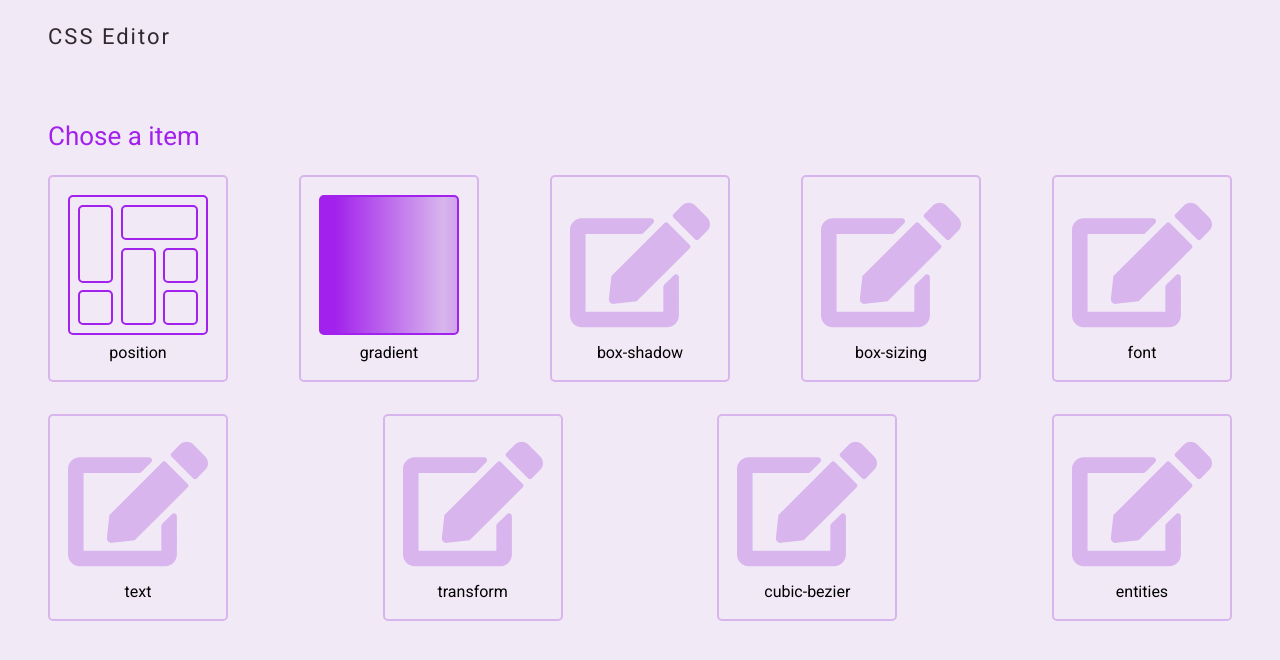
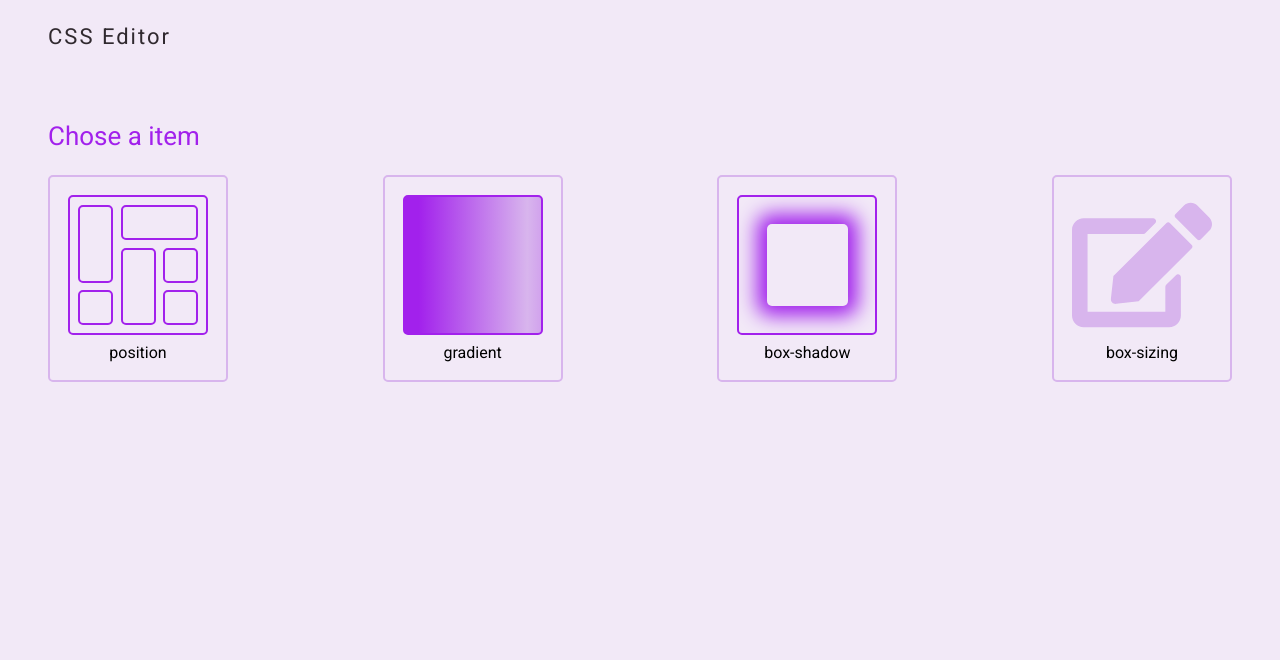
Before and after one commit to CaioOliveira793/css-editor, a Next.js app: page /properties in a window 1280 px wide. Shown: the top 660 px of the page. Built offline with nearby package versions, Linux system fonts and the light colour scheme.

Commit message:
feat: add Box Shadow animation

```diff
--- /dev/null
+++ b/src/animations/AnimationInterfaces.ts
@@ -0,0 +1,12 @@
+import { VisualElementAnimationControls } from "framer-motion";
+
+export interface AnimationHandles {
+	start: () => Promise<any>;
+	startIfNotRunning: () => Promise<void>;
+	stop: () => void;
+	subscribe: (controls: VisualElementAnimationControls<{}, {}>) => () => boolean;
+}
+
+export interface AnimationProps {
+	size: number;
+}
--- /dev/null
+++ b/src/animations/BoxShadow/index.tsx
@@ -0,0 +1,59 @@
+import React, { useRef, useContext, forwardRef, useImperativeHandle } from 'react';
+
+import { Container, Box } from './styles';
+import { AnimationHandles, AnimationProps } from '../AnimationInterfaces';
+import { useAnimation, VisualElementAnimationControls, Variants } from 'framer-motion';
+import { DefaultTheme, ThemeContext } from 'styled-components';
+
+export interface BoxShadowHandles extends AnimationHandles { }
+
+export interface BoxShadowProps extends AnimationProps { }
+
+const BoxShadow: React.ForwardRefRenderFunction<BoxShadowHandles, BoxShadowProps> = ({ size }, ref) => {
+	const theme = useContext<DefaultTheme>(ThemeContext);
+	const control = useAnimation();
+	const animationRunning = useRef<boolean>(false);
+
+	useImperativeHandle(ref, () => {
+		return {
+			start: async () => await control.start('mountBoxShadow'),
+			startIfNotRunning: async () => {
+				if (animationRunning.current) return;
+
+				animationRunning.current = true;
+				await control.start('mountBoxShadow');
+				animationRunning.current = false;
+			},
+			stop: () => control.stop(),
+			subscribe: (controls: VisualElementAnimationControls<{}, {}>) => control.subscribe(controls),
+		};
+	});
+
+	const boxShadowVariant: Variants = {
+		mountBoxShadow: {
+			scale: [1, 0.7, 1.2, 1],
+			boxShadow: [
+				`0px 0px 20px 10px ${theme.color.primary}`,
+				`0px 0px 50px 15px ${theme.color.primary}`,
+				`0px 0px 10px 5px ${theme.color.primary}`,
+				`0px 0px 20px 10px ${theme.color.primary}`
+			],
+			transition: {
+				duration: 1.2,
+				times: [0, 0.3, 0.7, 1],
+			}
+		},
+	};
+
+
+	return (
+		<Container size={size}>
+			<Box
+				animate={control}
+				variants={boxShadowVariant}
+			/>
+		</Container>
+	);
+}
+
+export default forwardRef(BoxShadow);
--- /dev/null
+++ b/src/animations/BoxShadow/styles.ts
@@ -0,0 +1,26 @@
+import styled from 'styled-components';
+import { motion } from 'framer-motion';
+
+export interface ContainerProps {
+	size: number;
+};
+
+export const Container = styled.div <ContainerProps>`
+	display: flex;
+	align-items: center;
+	justify-content: center;
+	width: ${({ size }) => size}px;
+	height: ${({ size }) => size}px;
+
+	border-radius: 5px;
+	border: ${({ theme }) => theme.color.primary} 2px solid;
+	overflow: hidden;
+`;
+
+export const Box = styled(motion.div)`
+	width: 60%;
+	height: 60%;
+
+	border-radius: 5px;
+	box-shadow: 0px 0px 20px 10px ${({ theme }) => theme.color.primary};
+`;
--- a/src/animations/Gradient/index.tsx
+++ b/src/animations/Gradient/index.tsx
@@ -1,19 +1,13 @@
 import React, { forwardRef, useContext, useImperativeHandle, useRef } from 'react';
 import { DefaultTheme, ThemeContext } from 'styled-components';
-import { useAnimation, VisualElementAnimationControls } from 'framer-motion';
+import { useAnimation, Variants, VisualElementAnimationControls } from 'framer-motion';
 
 import { Container } from './styles';
+import { AnimationHandles, AnimationProps } from '../AnimationInterfaces';
 
-export interface GradientProps {
-	size: number;
-}
+export interface GradientProps extends AnimationProps { }
 
-export interface GradientHandles {
-	start: () => Promise<any>;
-	startIfNotRunning: () => Promise<void>;
-	stop: () => void;
-	subscribe: (controls: VisualElementAnimationControls<{}, {}>) => () => boolean;
-}
+export interface GradientHandles extends AnimationHandles { }
 
 const Gradient: React.ForwardRefRenderFunction<GradientHandles, GradientProps> = ({ size }, ref) => {
 	const theme = useContext<DefaultTheme>(ThemeContext);
@@ -35,7 +29,7 @@ const Gradient: React.ForwardRefRenderFunction<GradientHandles, GradientProps> =
 		};
 	});
 
-	const gradientVariant = {
+	const gradientVariant: Variants = {
 		mountGradient: {
 			background: [
 				`linear-gradient(90deg,
@@ -65,7 +59,7 @@ const Gradient: React.ForwardRefRenderFunction<GradientHandles, GradientProps> =
 			size={size}
 			animate={control}
 			variants={gradientVariant}
-		></Container>
+		/>
 	);
 }
 
--- a/src/animations/Position/index.tsx
+++ b/src/animations/Position/index.tsx
@@ -1,18 +1,12 @@
 import React, { useImperativeHandle, forwardRef, Ref, useRef } from 'react';
-import { useAnimation, VisualElementAnimationControls } from 'framer-motion';
+import { useAnimation, Variants, VisualElementAnimationControls } from 'framer-motion';
 
+import { AnimationHandles, AnimationProps } from '../AnimationInterfaces';
 import { Container, Block, BlockProps } from './styles';
 
-export interface PositionHandles {
-	start: () => Promise<any>;
-	startIfNotRunning: () => Promise<void>;
-	stop: () => void;
-	subscribe: (controls: VisualElementAnimationControls<{}, {}>) => () => boolean;
-}
+export interface PositionHandles extends AnimationHandles { }
 
-export interface PositionProps {
-	size: number;
-}
+export interface PositionProps extends AnimationProps { }
 
 
 const Position: React.ForwardRefRenderFunction<PositionHandles, PositionProps> = ({ size }, ref) => {
@@ -35,7 +29,7 @@ const Position: React.ForwardRefRenderFunction<PositionHandles, PositionProps> =
 		};
 	});
 
-	const blockVariant = {
+	const blockVariant: Variants = {
 		mountPosition: (i: number) => ({
 			top: ['0px', '0px', `${size}px`, '0px'],
 			scale: [1, 0.5, 1, 1],
@@ -61,6 +55,7 @@ const Position: React.ForwardRefRenderFunction<PositionHandles, PositionProps> =
 		<Container size={size}>
 			{blocks.map((props, index) => (
 				<Block
+					key={index}
 					{...props}
 					animate={control}
 					variants={blockVariant}
--- a/src/animations/Position/styles.ts
+++ b/src/animations/Position/styles.ts
@@ -12,7 +12,7 @@ export interface BlockProps {
 }
 
 
-export const Container = styled(motion.div) <ContainerProps>`
+export const Container = styled.div <ContainerProps>`
 	display: grid;
 	grid-template-columns: repeat(3, 1fr);
 	grid-template-rows: repeat(3, 1fr);
--- a/src/components/Header/index.tsx
+++ b/src/components/Header/index.tsx
@@ -8,7 +8,7 @@ interface HeaderLink extends LinkProps {
 };
 
 interface HeaderProps extends HTMLAttributes<{}> {
-	links: HeaderLink[];
+	links?: HeaderLink[];
 };
 
 const Header: React.FC<HeaderProps> = ({ className, links }) => {
@@ -16,7 +16,7 @@ const Header: React.FC<HeaderProps> = ({ className, links }) => {
 		<Container className={className}>
 			<PageTitle>CSS Editor</PageTitle>
 			<Navigation>
-				{links.map(({ label, ...linkProps }, index) => (
+				{links?.map(({ label, ...linkProps }, index) => (
 					<Link key={index} {...linkProps}>
 						<Anchor>{label}</Anchor>
 					</Link>
--- a/src/pages/properties/index.tsx
+++ b/src/pages/properties/index.tsx
@@ -6,6 +6,7 @@ import Header from '../../components/Header';
 
 import PostionAnimation, { PositionHandles } from '../../animations/Position';
 import GradientAnimation, { GradientHandles } from '../../animations/Gradient';
+import BoxShadowAnimation, { BoxShadowHandles } from '../../animations/BoxShadow';
 
 import { Container, ItemContainer, ItemBox } from '../../styles/pages/properties/index';
 
@@ -13,6 +14,7 @@ import { Container, ItemContainer, ItemBox } from '../../styles/pages/properties
 const Properties: React.FC = () => {
 	const positionAnimationRef = useRef<PositionHandles>(null);
 	const gradientAnimationRef = useRef<GradientHandles>(null);
+	const boxShadowAnimationRef = useRef<BoxShadowHandles>(null);
 
 	const startPositionAnimation = useCallback(() => {
 		positionAnimationRef.current.startIfNotRunning();
@@ -22,9 +24,13 @@ const Properties: React.FC = () => {
 		gradientAnimationRef.current.startIfNotRunning();
 	}, [gradientAnimationRef]);
 
+	const startBoxShadowAnimation = useCallback(() => {
+		boxShadowAnimationRef.current.startIfNotRunning();
+	}, [boxShadowAnimationRef]);
+
 	return (
 		<Container>
-			<Header links={[]} />
+			<Header />
 			<h1>Chose a item</h1>
 			<ItemContainer>
 				<Link href="/properties/position">
@@ -42,8 +48,8 @@ const Properties: React.FC = () => {
 				</Link>
 
 				<Link href="/properties/box-shadow">
-					<ItemBox>
-						<FaEdit size={140} />
+					<ItemBox onMouseEnter={startBoxShadowAnimation}>
+						<BoxShadowAnimation size={140} ref={boxShadowAnimationRef} />
 						<span>box-shadow</span>
 					</ItemBox>
 				</Link>
@@ -55,7 +61,7 @@ const Properties: React.FC = () => {
 					</ItemBox>
 				</Link>
 
-				<Link href="/properties/font">
+				{/* <Link href="/properties/font">
 					<ItemBox>
 						<FaEdit size={140} />
 						<span>font</span>
@@ -88,7 +94,7 @@ const Properties: React.FC = () => {
 						<FaEdit size={140} />
 						<span>entities</span>
 					</ItemBox>
-				</Link>
+				</Link> */}
 			</ItemContainer>
 		</Container>
 	);
```
